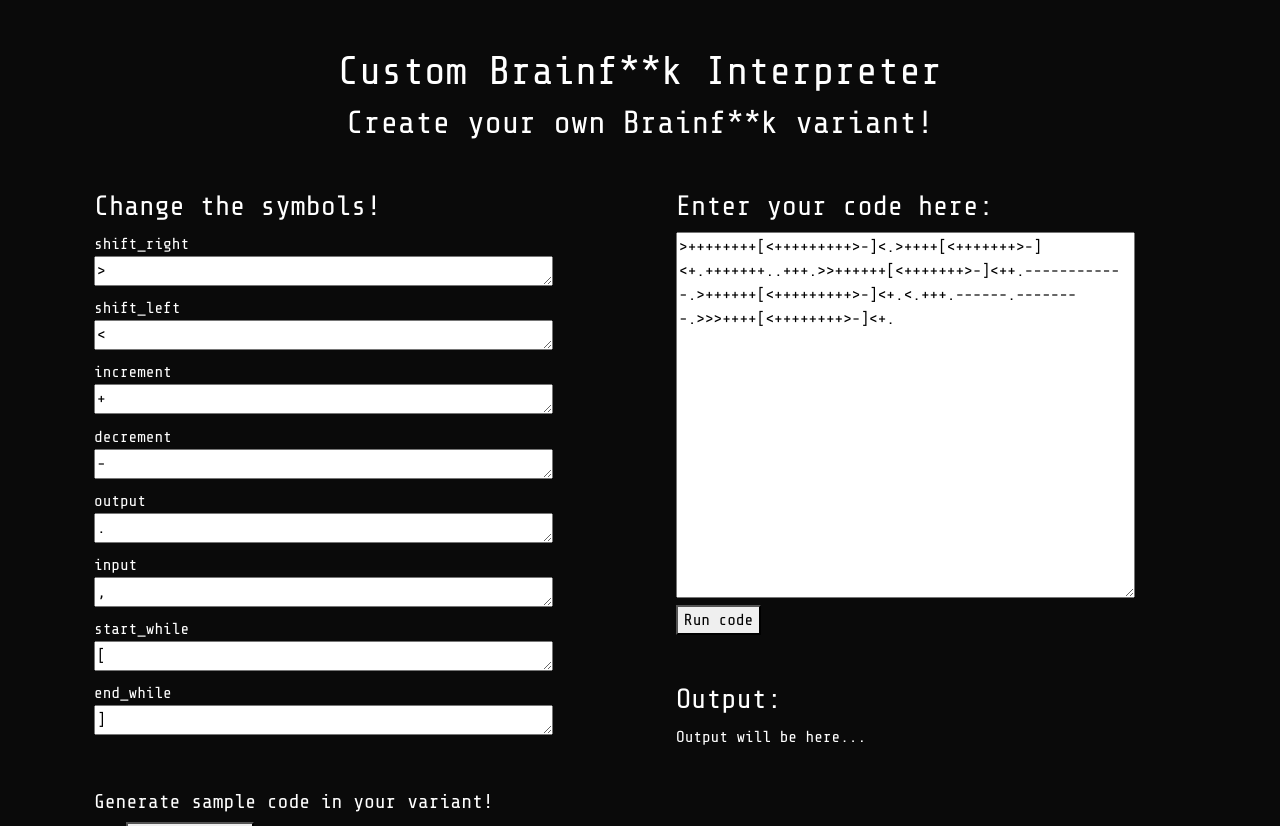
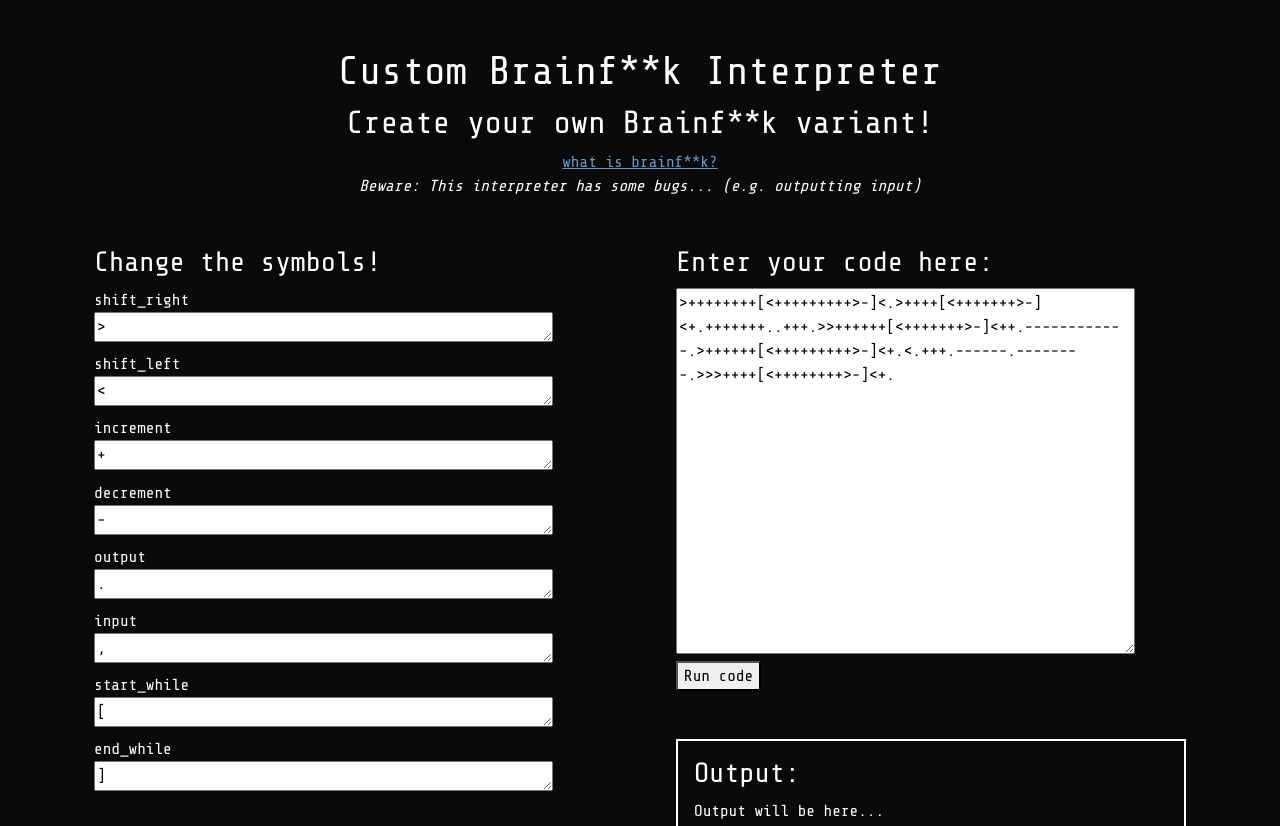
Before and after one commit to brainuser5705/custom-bf-interpreter, a React (Create React App) app: page / in a window 1280 px wide. Shown: the top 826 px of the page. Built offline with nearby package versions, Linux system fonts and the light colour scheme.

Commit message:
final touches

```diff
--- a/src/App.css
+++ b/src/App.css
@@ -71,11 +71,16 @@ textarea{
   background-color: rgb(205, 138, 138);
 }
 
-.symbol-field-label{
-
+a{
+  color:rgb(98, 152, 199)
 }
 
 .symbol-field-label:hover{
   color: rgb(98, 152, 199);
   cursor: pointer;
 }
+
+#output-container{
+  border: 2px solid white;
+  padding: 1em;
+}
--- a/src/App.js
+++ b/src/App.js
@@ -87,7 +87,10 @@ function App() {
         <div id="heading-container" className="m-5">
           <h1>Custom Brainf**k Interpreter</h1>
           <h2>Create your own Brainf**k variant!</h2>
+          <a href="https://esolangs.org/wiki/Brainfuck">what is brainf**k?</a>
+          <p><i>Beware: This interpreter has some bugs... (e.g. outputting input)</i></p>
         </div>
+
 
 
         <div className="container-sm row align-items-start mx-auto">
@@ -137,7 +140,7 @@ function App() {
 
             </div>
 
-            <div>
+            <div id="output-container">
               <h3>Output: </h3>
               <div>
                 {output}
--- a/src/examples/code-examples.js
+++ b/src/examples/code-examples.js
@@ -16,4 +16,4 @@ const print0to99 = "++++++++++ \
   - \
 ]";
 
-export {helloWorld, cat, print0to99 };
+export {helloWorld, cat, print0to99};
```
